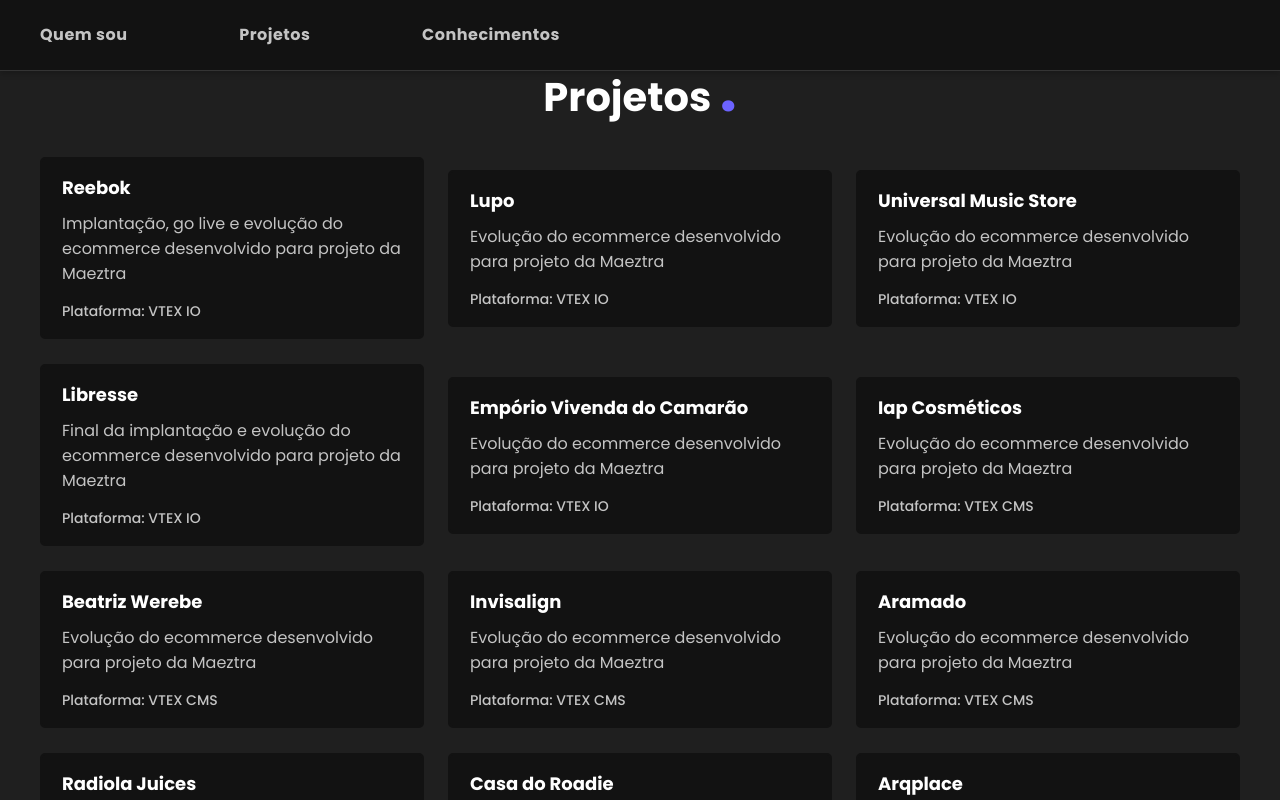
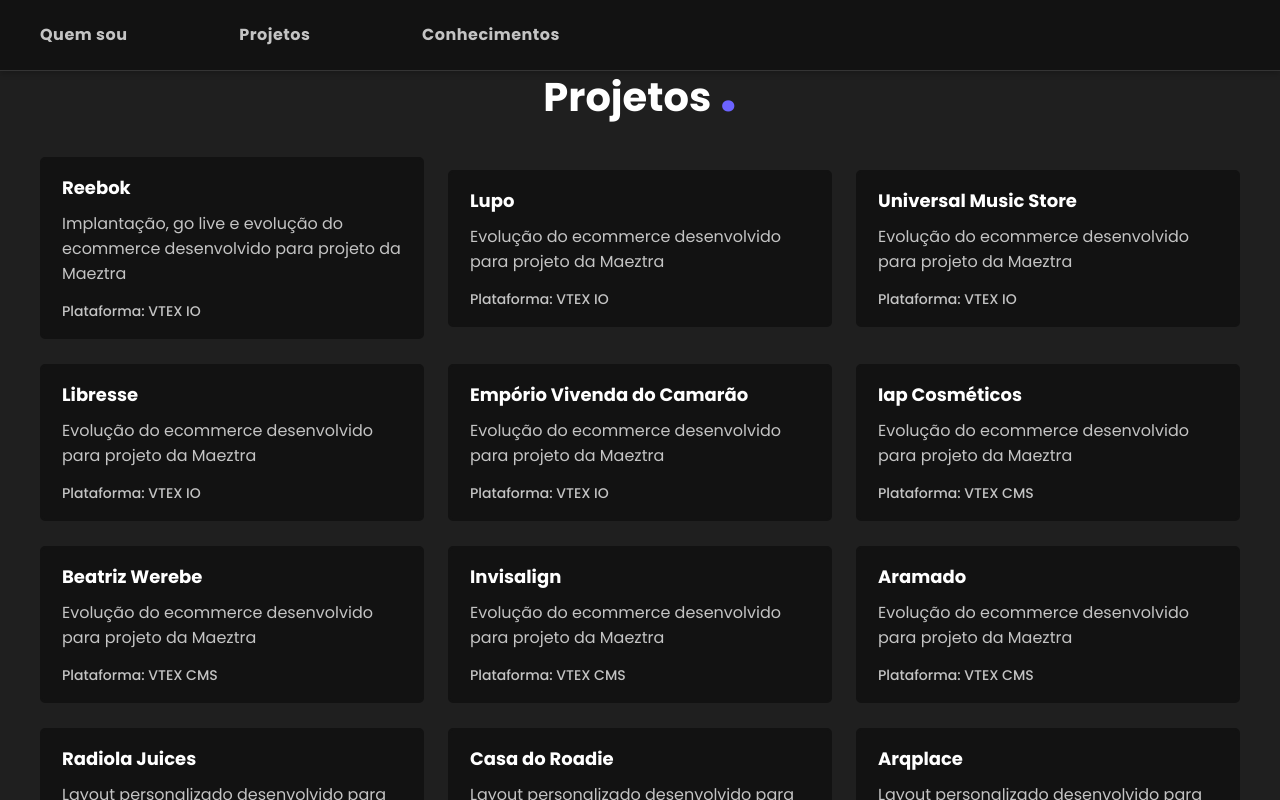
Before and after one commit to guipessato/portfolio-new, a website: page public/index.html in a window 1280 px wide. Both pictures are taken after a click on the link "Projetos". Shown: the part 996-1796 px from the top of the page. Drawn offline with nearby package versions, Linux system fonts and the light colour scheme.

Commit message:
feat: att projects

```diff
--- a/public/index.html
+++ b/public/index.html
@@ -311,7 +311,7 @@
                         target="_blank" rel="noopener noreferrer" class="projects__item delayMediumReveal intervalCardReveal">
                         <h3>Libresse</h3>
                         <p>
-                            Final da implantação e evolução do ecommerce desenvolvido para projeto da Maeztra<br />
+                            Evolução do ecommerce desenvolvido para projeto da Maeztra<br />
                         </p>
                         <span>Plataforma: VTEX IO</span>
                     </a>
```
